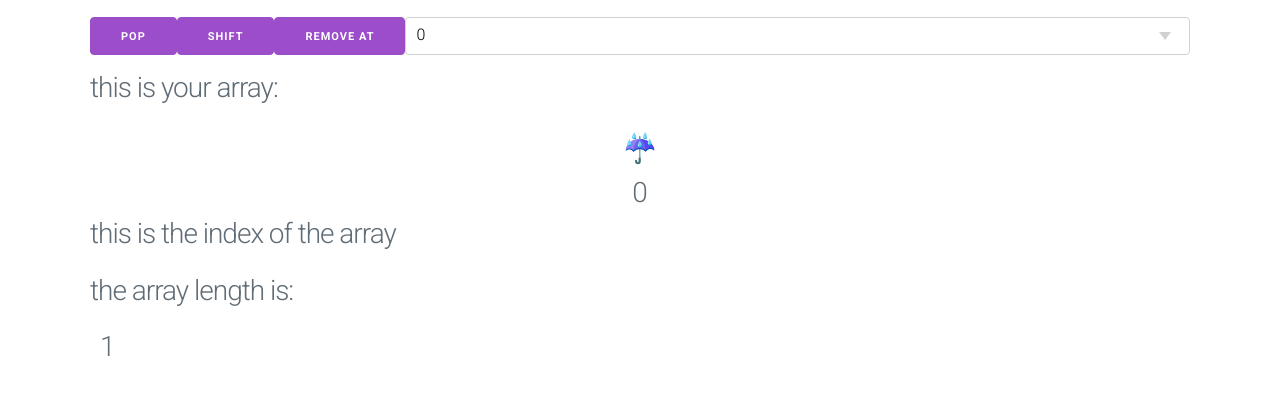
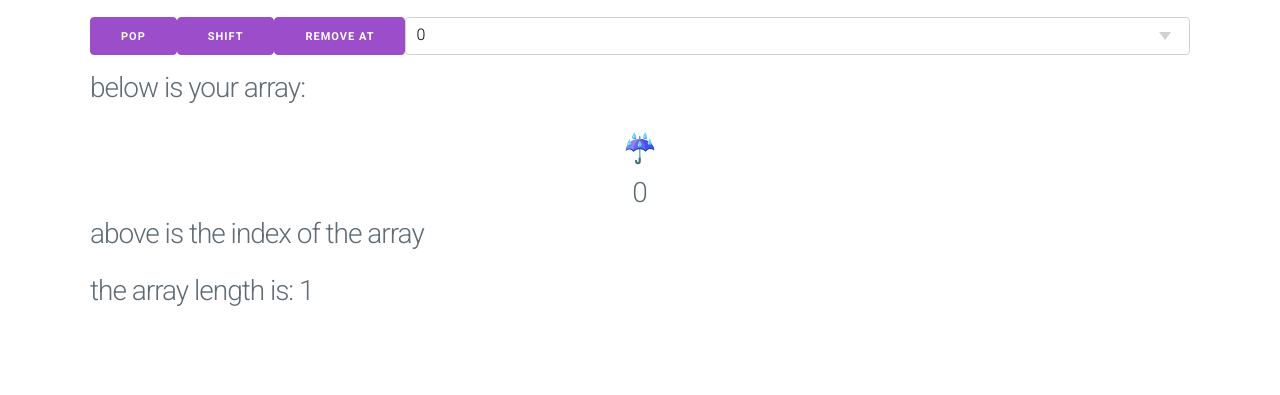
Before and after one commit to RobStenning/visualArray, a website: page visualarray.html in a window 1280 px wide. Both pictures are taken after a click on the button "PUSH". Shown: the part 241-636 px from the top of the page. Drawn offline with nearby package versions, Linux system fonts and the light colour scheme.

Commit message:
array length display location above + below note

```diff
--- a/index.js
+++ b/index.js
@@ -1,9 +1,9 @@
 console.log('welcome to array builder')
 const myArray = new Array();
 const visualArray = document.getElementById('arrayNote');
-visualArray.innerHTML = `this is your array: [use the buttons to amend the array]`
+visualArray.innerHTML = `below is your array: [use the buttons to amend the array]`
 const visualLength = document.getElementById('length');
-visualLength.innerHTML = myArray.length;
+visualLength.innerHTML = `the array length is: ${myArray.length}`;
 
 //tippy global - all tool tips handeled by Tippy
 tippy.setDefaultProps({delay: [300, 0]});
@@ -86,10 +86,10 @@ function removeFromArray(){
 //general functionality
 function arrayNote(){
     if(myArray.length === 0) {
-    visualArray.innerHTML = `this is your array: [use the buttons to amend the array]`
+    visualArray.innerHTML = `below is your array: [use the buttons to amend the array]`
     document.getElementById('indexOf').innerHTML = ''
 } else {
-    visualArray.innerHTML = `this is your array:`
+    visualArray.innerHTML = `below is your array:`
 }}
 
 const range = document.getElementsByName('range')
@@ -121,19 +121,6 @@ function indexOf(){
         div.innerHTML = i
         i += 1;
     } while (i < myArray.length)
-}
-
-function testScript(){
-    document.getElementById('testarea').innerHTML = ''
-
-    myArray.forEach((item) => {
-        let div = document.createElement('div');
-        div.className = "column";
-        div.innerHTML = `${item}`;
-        document.getElementById('array').appendChild(div)
-        let divIndex = document.createElement('divIndex');
-        document.getElementById('indexOf').appendChild(divIndex)
-    })
 }
 
 function disableAddButtons(){
@@ -177,7 +164,7 @@ windowChecker()
 }
 
 function refreshArray(){
-    visualLength.innerHTML = myArray.length
+    visualLength.innerHTML = `the array length is: ${myArray.length}`
     document.getElementById('array').innerHTML = ''
     myArray.forEach((item) => {
         let div = document.createElement('div');
--- a/visualarray.html
+++ b/visualarray.html
@@ -37,16 +37,11 @@
     </div>
 
 <div class="container">
-    <h3 class="row" id="arrayNote">this is your array:</h3>
+    <h3 class="row" id="arrayNote"></h3>
     <div class="row" id="array"></div>
     <div class="row" id="indexOf"></div>
-    <h3 class="row">this is the index of the array</h3>
-    <h3 class="row">the array length is:</h3>
-    <h3 id="length"></h3>
-</div>
-
-<div>
-    <div id="windowWidth"></div>
+    <h3 class="row">above is the index of the array</h3>
+    <h3 class="row" id="length">the array length is:</h3>
 </div>
 
 <script src="https://unpkg.com/@popperjs/core@2"></script>
```
